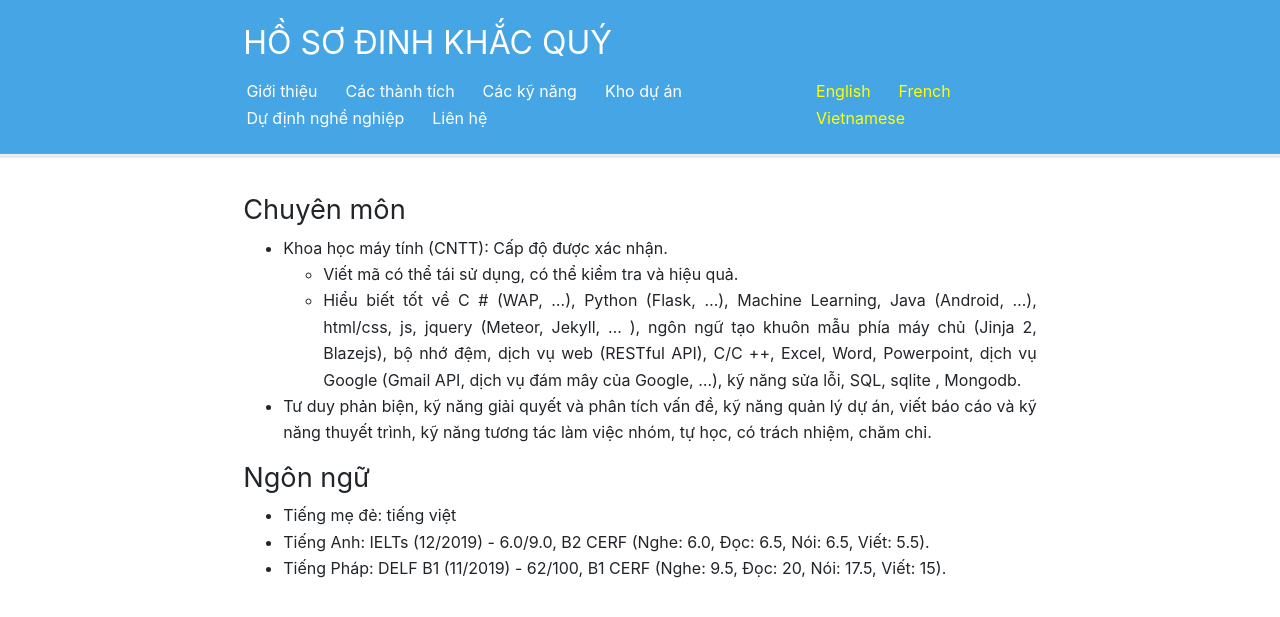
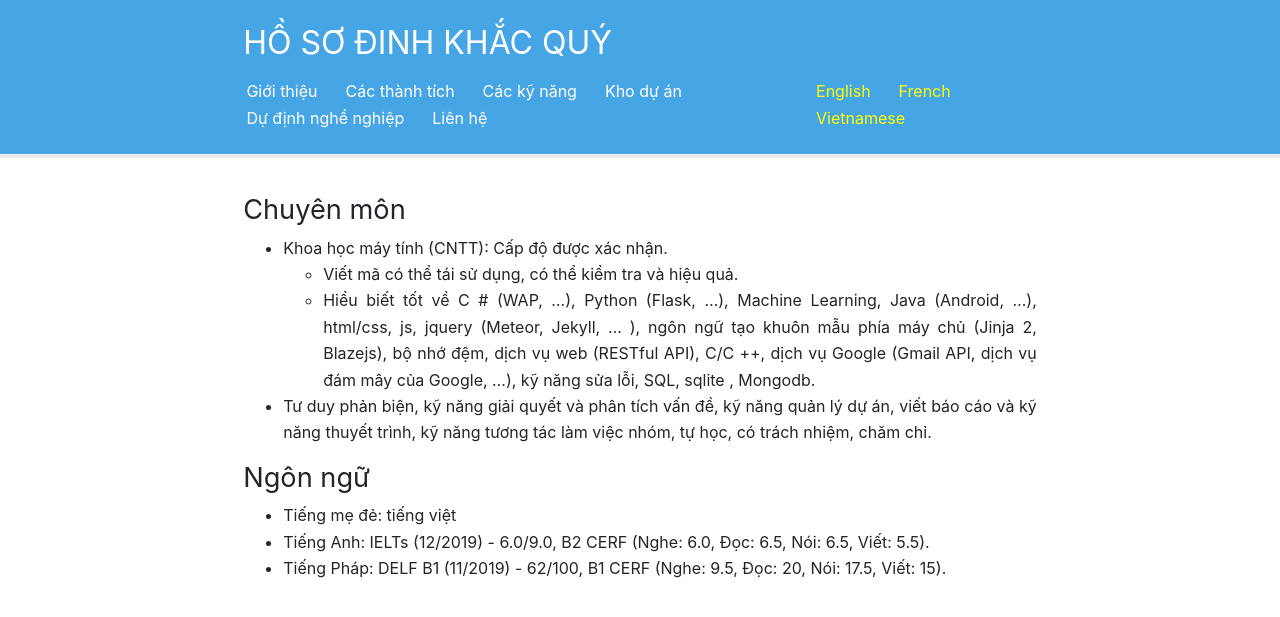
Before and after one commit to christianezeani/panthera-jekyll, a Jekyll site: the page built from vi/Skill.md, in a window 1280 px wide. Shown: the top 617 px of the page. Built offline with Jekyll 4.4.1, drawn with Linux system fonts in a browser that asks for light colours.

Commit message:
Update Skill.md

```diff
--- a/vi/Skill.md
+++ b/vi/Skill.md
@@ -8,7 +8,7 @@ order: 3
 # Chuyên môn
 * Khoa học máy tính (CNTT): Cấp độ được xác nhận.
     * Viết mã có thể tái sử dụng, có thể kiểm tra và hiệu quả.
-    * Hiểu biết tốt về C # (WAP, ...), Python (Flask, ...), Machine Learning, Java (Android, ...), html/css, js, jquery (Meteor, Jekyll, ... ), ngôn ngữ tạo khuôn mẫu phía máy chủ (Jinja 2, Blazejs), bộ nhớ đệm, dịch vụ web (RESTful API), C/C ++, Excel, Word, Powerpoint, dịch vụ Google (Gmail API, dịch vụ đám mây của Google, ...), kỹ năng sửa lỗi, SQL, sqlite , Mongodb.
+    * Hiểu biết tốt về C # (WAP, ...), Python (Flask, ...), Machine Learning, Java (Android, ...), html/css, js, jquery (Meteor, Jekyll, ... ), ngôn ngữ tạo khuôn mẫu phía máy chủ (Jinja 2, Blazejs), bộ nhớ đệm, dịch vụ web (RESTful API), C/C ++, dịch vụ Google (Gmail API, dịch vụ đám mây của Google, ...), kỹ năng sửa lỗi, SQL, sqlite , Mongodb.
 * Tư duy phản biện, kỹ năng giải quyết và phân tích vấn đề, kỹ năng quản lý dự án, viết báo cáo và kỹ năng thuyết trình, kỹ năng tương tác làm việc nhóm, tự học, có trách nhiệm, chăm chỉ.
 
 # Ngôn ngữ
```
